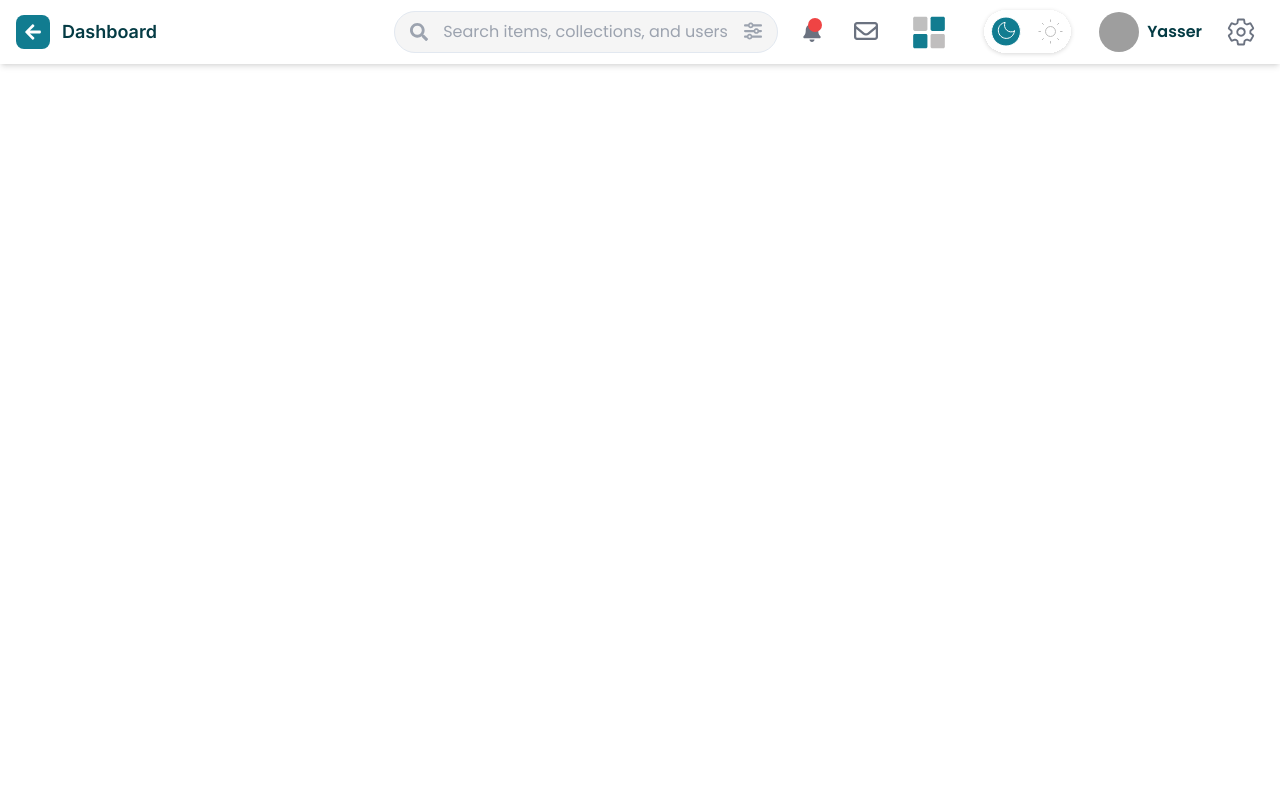
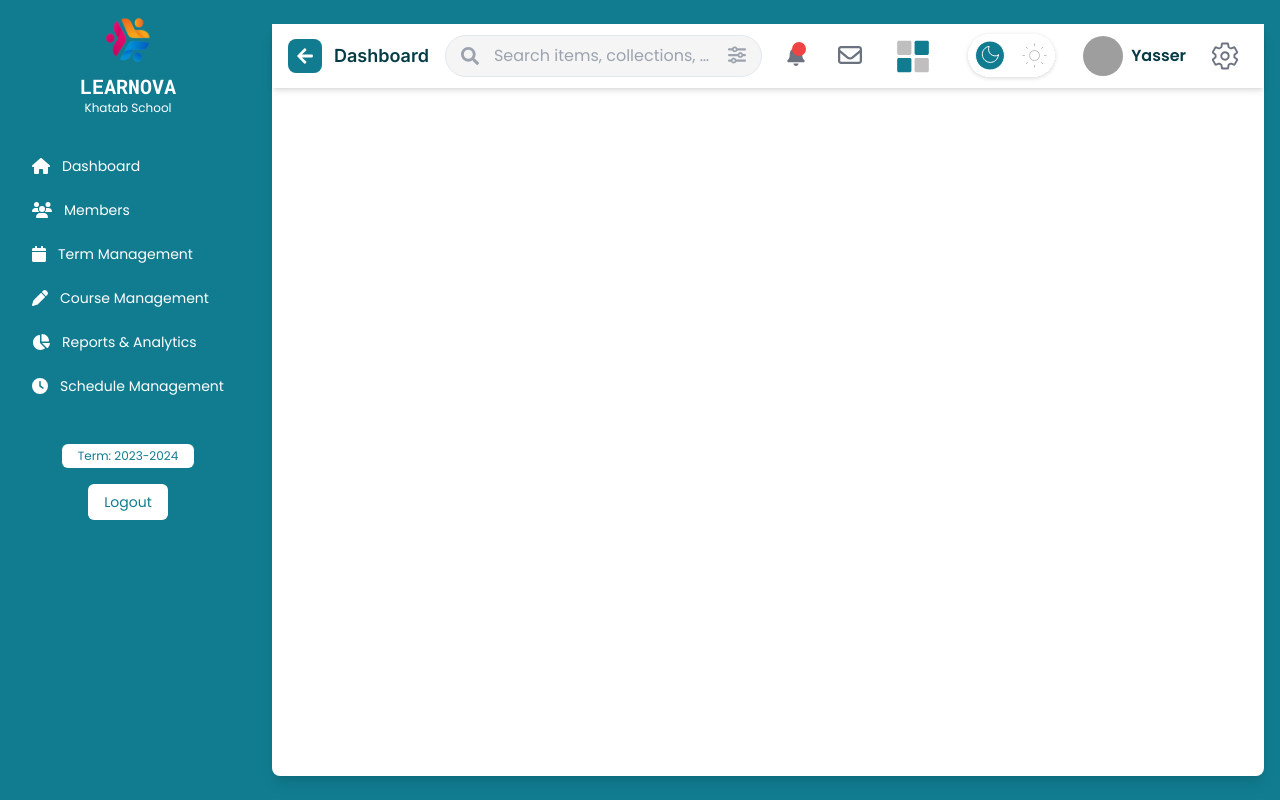
Before and after one commit to mhmodfrmwi/School-System, a React (Vite) app in the folder frontend/: page / in a window 1280 px wide. Built offline with nearby package versions, Linux system fonts and the light colour scheme; grey boxes are pictures that could not be loaded.

Commit message:
sidebar & example page & favicon

```diff
--- a/frontend/src/App.jsx
+++ b/frontend/src/App.jsx
@@ -3,6 +3,7 @@ import { BrowserRouter, Routes, Route } from "react-router-dom";
 // import OnBoarding from "./Features/Auth/OnBoarding";
 // import ChooseRole from "./Features/Auth/ChooseRole";
 import Navbar from "./Features/Admin/components/navbar";
+import FullBG from "./Features/Admin/components/FullBG";
 
 
 function App() {
@@ -14,7 +15,7 @@ function App() {
     //     <Route path="role" element={<ChooseRole />} />
     //   </Routes>
     // </BrowserRouter>
-    <Navbar />
+    <FullBG/>
 
   );
 }
--- /dev/null
+++ b/frontend/src/Features/Admin/components/FullBG.jsx
@@ -0,0 +1,21 @@
+import React, { useState } from "react";
+import Navbar from "./Navbar";
+import Sidebar from "./Sidebar";
+
+const FullBG = () => {
+  const [isSidebarOpen, setIsSidebarOpen] = useState(false);
+
+  return (
+    <div className="flex h-screen bg-[#117C90]">
+      <Sidebar isSidebarOpen={isSidebarOpen} setIsSidebarOpen={setIsSidebarOpen} />
+      <div className="flex-1 bg-white mx-4 my-6 rounded-lg shadow-lg">
+        <Navbar setIsSidebarOpen={setIsSidebarOpen} />
+
+
+
+      </div>
+    </div>
+  );
+};
+
+export default FullBG;
--- /dev/null
+++ b/frontend/src/Features/Admin/components/Sidebar.jsx
@@ -0,0 +1,103 @@
+import React, { useState } from "react";
+import logo from "../../../assets/logologin.png";
+import { FontAwesomeIcon } from "@fortawesome/react-fontawesome";
+import {
+  faHome,
+  faUsers,
+  faCalendar,
+  faPen,
+  faChartPie,
+  faClock,
+  faBars,
+} from "@fortawesome/free-solid-svg-icons";
+
+const Sidebar = () => {
+  const [isSidebarOpen, setIsSidebarOpen] = useState(false);
+
+  const menuItems = [
+    { label: "Dashboard", icon: faHome, href: "#dashboard" },
+    { label: "Members", icon: faUsers, href: "#members" },
+    { label: "Term Management", icon: faCalendar, href: "#term-management" },
+    { label: "Course Management", icon: faPen, href: "#course-management" },
+    { label: "Reports & Analytics", icon: faChartPie, href: "#reports" },
+    { label: "Schedule Management", icon: faClock, href: "#schedule-management" },
+  ];
+
+  return (
+    <div className="relative">
+      {/* Toggle Button for Small Screens */}
+      <button
+        className="lg:hidden fixed top-8 left-5 z-50 bg-dashboard-bg text-white rounded-lg shadow-md p-2 w-9 h-10"
+        onClick={() => setIsSidebarOpen(!isSidebarOpen)}
+        aria-label="Toggle Sidebar"
+      >
+        <FontAwesomeIcon icon={faBars} size="lg" />
+      </button>
+
+      {/* Sidebar with Overlay */}
+      {isSidebarOpen && (
+        <div
+          className="fixed inset-0 bg-black bg-opacity-50 z-40 lg:hidden"
+          onClick={() => setIsSidebarOpen(false)}
+          aria-hidden="true"
+        >
+          <div
+            className="w-64 bg-dashboard-bg h-full text-white flex flex-col p-4 absolute top-0 left-0 transition-transform duration-300 custom-scrollbar"
+          >
+            {/* Sidebar Content */}
+            <SidebarContent menuItems={menuItems} className="font-poppins" />
+          </div>
+        </div>
+      )}
+
+      {/* Sidebar for Large Screens */}
+      <div className="hidden lg:flex w-64 bg-dashboard-bg h-screen text-white flex-col p-4 custom-scrollbar">
+        {/* Sidebar Content */}
+        <SidebarContent menuItems={menuItems} />
+      </div>
+    </div>
+  );
+};
+
+const SidebarContent = ({ menuItems }) => (
+  <>
+    {/* Logo Section */}
+    <div className="mb-8 flex flex-col items-center justify-center">
+      <img src={logo} alt="Logo" className="h-12 w-12 mb-2" />
+      <h1 className="text-xl font-bold">LEARNOVA</h1>
+      <p className="text-xs font-poppins">Khatab School</p>
+    </div>
+
+    {/* Menu Section */}
+    <nav className="flex flex-col gap-2">
+      {menuItems.map((item, index) => (
+        <a
+          key={index}
+          href={item.href}
+          className="relative flex items-center px-4 py-2 group transition-all"
+        >
+          <div className="absolute left-2 right-2 top-0 bottom-0 bg-white group-hover:scale-100 scale-0 transition-transform duration-300 rounded-full"></div>
+          <FontAwesomeIcon
+            icon={item.icon}
+            className="mr-3 z-10 text-white group-hover:text-dashboard-bg transition-colors"
+          />
+          <span className="z-10 font-poppins group-hover:text-dashboard-bg transition-colors text-sm">
+            {item.label}
+          </span>
+        </a>
+      ))}
+    </nav>
+
+    {/* Footer Section */}
+    <div className="mt-10 flex flex-col items-center">
+      <div className="bg-white font-poppins text-dashboard-bg px-4 py-1 rounded-md mb-4 text-xs">
+        Term: 2023-2024
+      </div>
+      <button className="px-4 py-2 font-poppins bg-white text-dashboard-bg hover:bg-gray-300 rounded-md text-sm">
+        Logout
+      </button>
+    </div>
+  </>
+);
+
+export default Sidebar;
--- a/frontend/src/index.css
+++ b/frontend/src/index.css
@@ -109,4 +109,13 @@
     background-color: #eeeeee;
     border-radius: 0;
   }
+  .custom-scrollbar {
+    overflow-y: auto; /* Allows scrolling */
+    scrollbar-width: none; /* For Firefox: hides the scrollbar */
+    -ms-overflow-style: none; /* For IE and Edge: hides the scrollbar */
+  }
+
+  .custom-scrollbar::-webkit-scrollbar {
+    display: none; /* For Chrome, Safari, and Edge: hides the scrollbar */
+  }
 }
```
Also changed, not shown: frontend/index.html (+1 -3 lines), frontend/src/assets/user.jpg (added), 1 other file (tests, documents, lock files or other folders).
